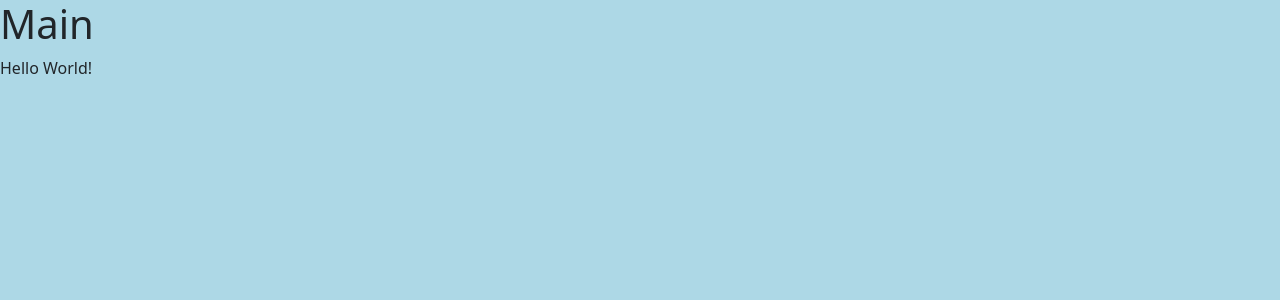
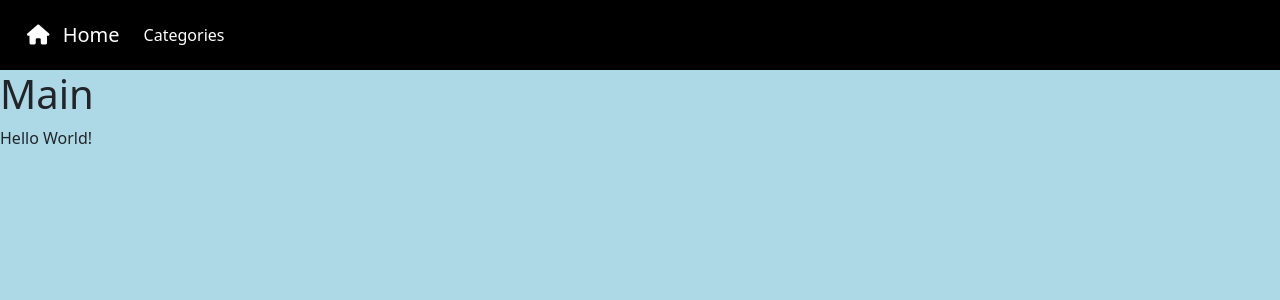
Before and after one commit to mishanyaeveryday/events-booking-platform, a Django app: page / in a window 1280 px wide. Shown: the top 300 px of the page. Run offline with Django 5.2, Linux system fonts and the light colour scheme; some libraries are stand-ins or nearby versions.

Commit message:
added navigation bar in base.html

```diff
--- a/templates/events/base.html
+++ b/templates/events/base.html
@@ -7,10 +7,30 @@
     <title>{% block title %} {% endblock %}</title>
     <link rel="stylesheet" href="https://cdn.jsdelivr.net/npm/bootstrap@5.3.3/dist/css/bootstrap.min.css">
     <link rel="stylesheet" href= {% static 'events/css/events.css' %}>
+    <script src="https://kit.fontawesome.com/1e3ae78f55.js" crossorigin="anonymous"></script>
 </head>
 <body>
-    {% block content %}
+    <nav class="navbar navbar-expand-lg" style="background-color: black; color: white; padding: 15px;">
+        <div class="container-fluid">
+            <a class="navbar-brand" href="#" style="color: white;"> <i class="fa-solid fa-house" style="margin-right: 8px;"></i> Home </a>
+            <button class="navbar-toggler" type="button" data-bs-toggle="collapse" data-bs-target="#navbarSupportedContent" aria-controls="navbarSupportedContent" aria-expanded="false" aria-label="Toggle navigation">
+                <span class="navbar-toggler-icon"></span>
+            </button>
+            <div class="collapse navbar-collapse" id="navbarSupportedContent">
+                <ul class="navbar-nav me-auto mb-2 mb-lg-0">
+                    <li class="nav-item">
+                        <a class="nav-link active" aria-current="page" href="#" style="color: white;">Categories</a>
+                    </li>
+                </ul>
+            </div>
+        </div>
+    </nav>
 
-    {% endblock %}
+
+    <main>
+        {% block content %}
+
+        {% endblock %}
+    </main>
 </body>
 </html>
```
